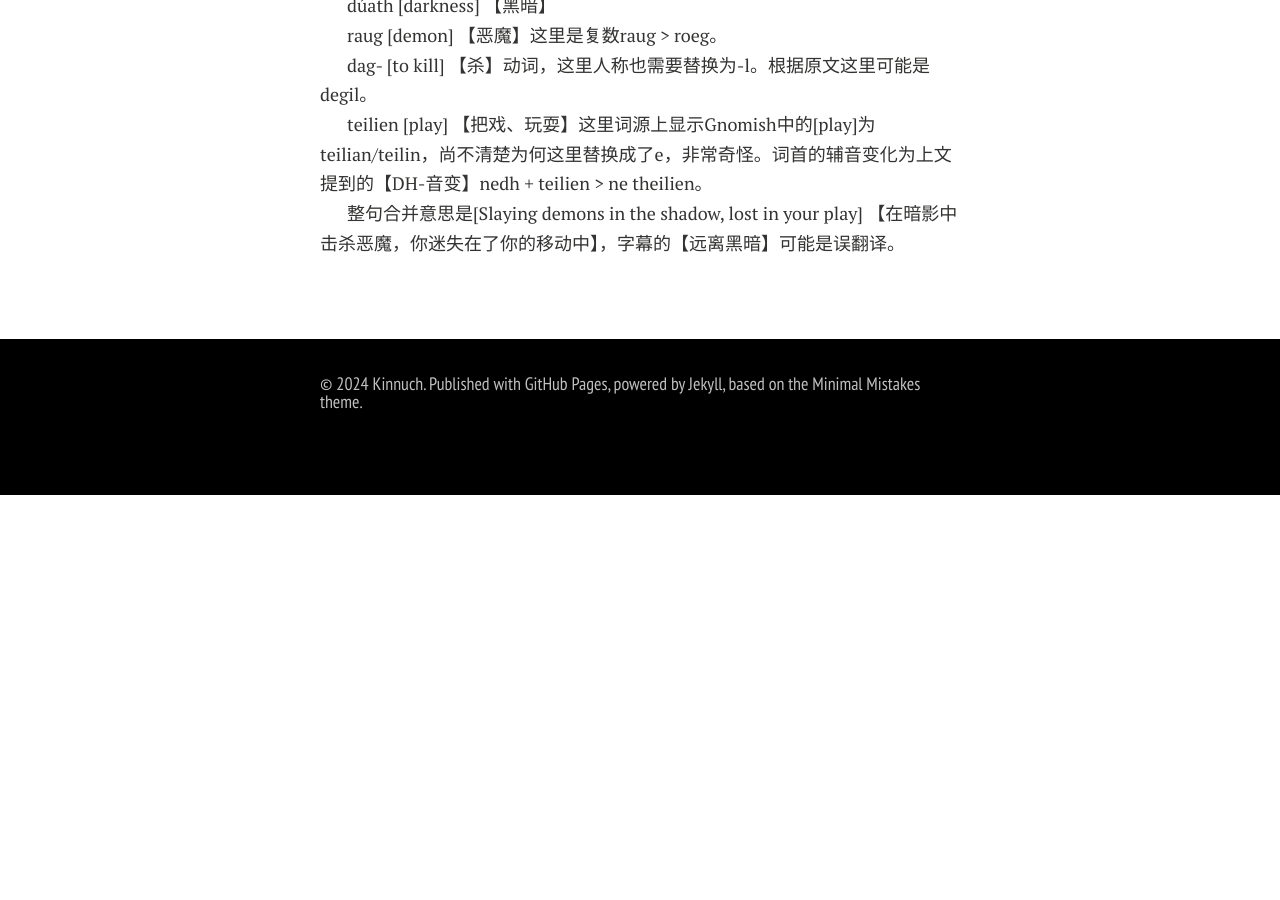
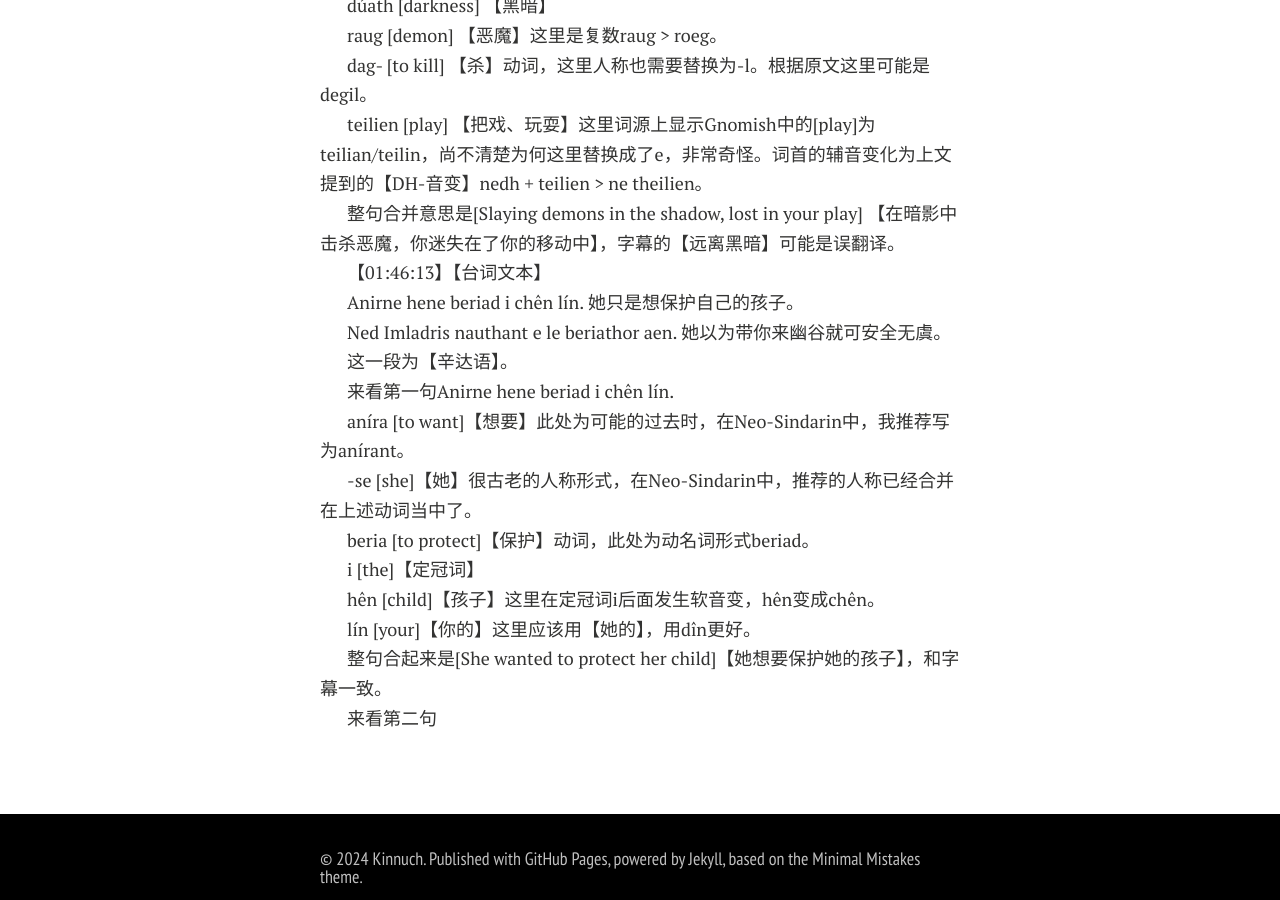
Before and after one commit to Kinnuch/kinnuch.github.io, a Jekyll site: the page built from file/《魔戒》电影中的精灵语拾遗与迷思.md, in a window 1280 px wide and 900 px high, scrolled down 29159 px. Built offline with Jekyll 4.4.1, drawn with Linux system fonts in a browser that asks for light colours; nearby versions of some CDN libraries; our own code applies the rules of GitHub Pages for plain Markdown files; comment, search, counter and statistics services are not loaded; a style sheet for code colours, icons or effects is not loaded; before the commit the page ends 29654 px from its top, so only the background shows below that.

Commit message:
update shikrin

```diff
--- a/file/《魔戒》电影中的精灵语拾遗与迷思.md
+++ b/file/《魔戒》电影中的精灵语拾遗与迷思.md
@@ -1119,3 +1119,29 @@ dag- [to kill] 【杀】动词，这里人称也需要替换为-l。根据原文
 teilien [play] 【把戏、玩耍】这里词源上显示Gnomish中的[play]为teilian/teilin，尚不清楚为何这里替换成了e，非常奇怪。词首的辅音变化为上文提到的【DH-音变】nedh + teilien > ne theilien。
 
 整句合并意思是[Slaying demons in the shadow, lost in your play] 【在暗影中击杀恶魔，你迷失在了你的移动中】，字幕的【远离黑暗】可能是误翻译。
+
+【01:46:13】【台词文本】
+
+Anirne hene beriad i chên lín. 她只是想保护自己的孩子。
+
+Ned Imladris nauthant e le beriathor aen. 她以为带你来幽谷就可安全无虞。
+
+这一段为【辛达语】。
+
+来看第一句Anirne hene beriad i chên lín.
+
+aníra [to want]【想要】此处为可能的过去时，在Neo-Sindarin中，我推荐写为anírant。
+
+-se [she]【她】很古老的人称形式，在Neo-Sindarin中，推荐的人称已经合并在上述动词当中了。
+
+beria [to protect]【保护】动词，此处为动名词形式beriad。
+
+i [the]【定冠词】
+
+hên [child]【孩子】这里在定冠词i后面发生软音变，hên变成chên。
+
+lín [your]【你的】这里应该用【她的】，用dîn更好。
+
+整句合起来是[She wanted to protect her child]【她想要保护她的孩子】，和字幕一致。
+
+来看第二句
```
Also changed, not shown: 1 other file.
